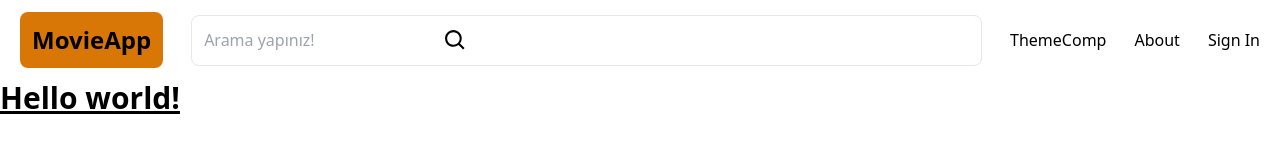
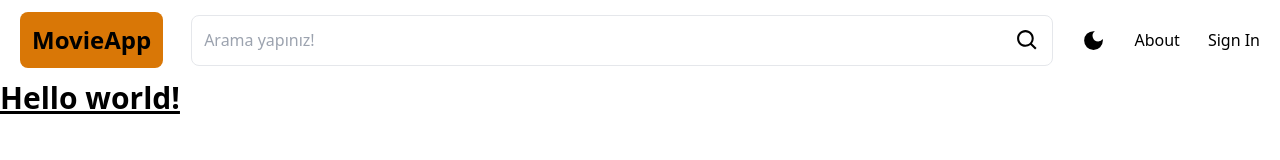
Before and after one commit to busraknar/movieapp, a Next.js app: page / in a window 1280 px wide. Shown: the top 160 px of the page. Built offline with nearby package versions, Linux system fonts and the light colour scheme.

Commit message:
ThemeProvider ile sarmalandı

```diff
--- /dev/null
+++ b/src/app/Providers.jsx
@@ -0,0 +1,12 @@
+import React from 'react'
+import { ThemeProvider } from 'next-themes'
+
+const Providers = ({children}) => {
+  return (
+    <ThemeProvider>
+        {children}
+    </ThemeProvider>
+  )
+}
+
+export default Providers
--- a/src/components/Header.jsx
+++ b/src/components/Header.jsx
@@ -18,7 +18,7 @@ const Header = () => {
     <div className='flex items-center gap-7 h-20 p-5'>
         <div className='bg-amber-600 rounded-lg p-3 text-2xl  font-bold '>MovieApp</div>
         <div className='flex flex-1 items-center gap-2 border p-3 rounded-lg'>
-            <input placeholder='Arama yapınız!' className='outline-noneflex-1' type="text"/>
+            <input placeholder='Arama yapınız!' className='outline-none flex-1' type="text"/>
             <BiSearch size={25}/>
         </div>
         <ThemeComp/>
--- a/src/components/ThemeComp.jsx
+++ b/src/components/ThemeComp.jsx
@@ -1,8 +1,11 @@
 import React from 'react'
+import { MdDarkMode } from "react-icons/md";
 
 const ThemeComp = () => {
   return (
-    <div>ThemeComp</div>
+    <div>
+        <MdDarkMode className='cursor-pointer' size={25}/>
+    </div>
   )
 }
 
```
